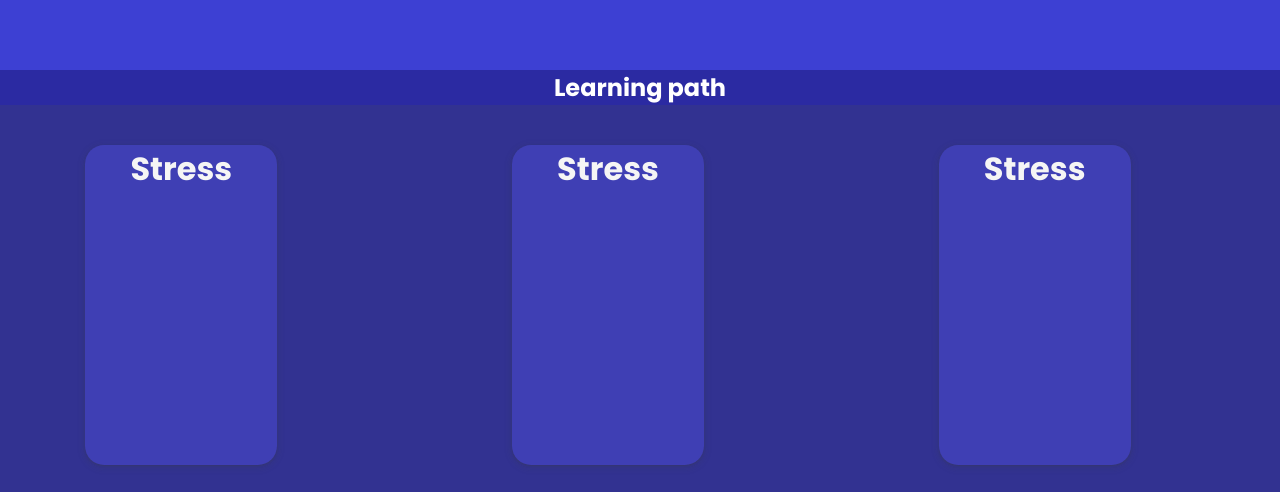
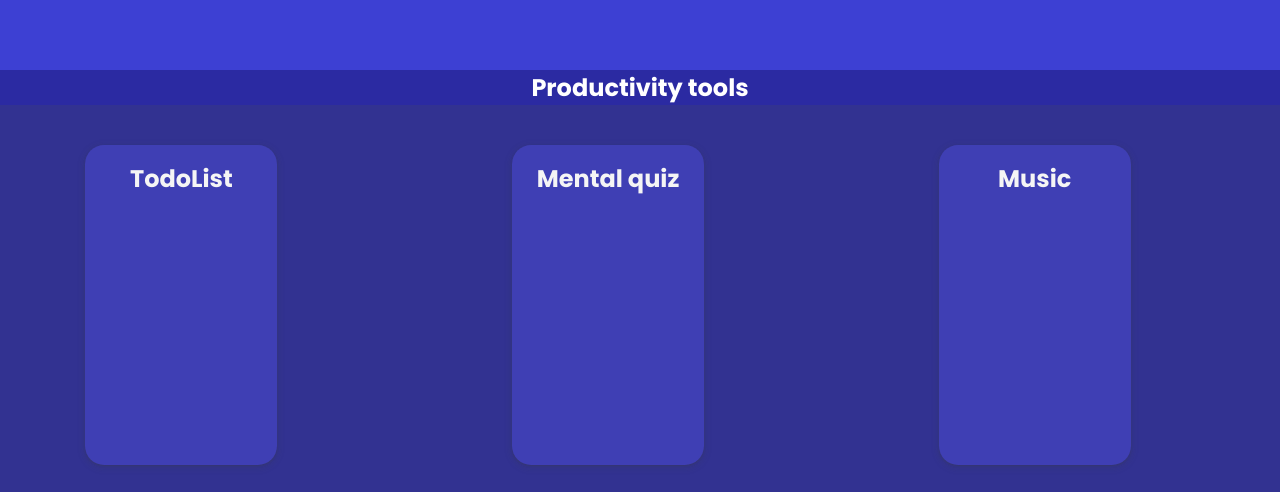
Before and after one commit to debasish-creator/resonate2k21, a React (Create React App) app: page / in a window 1280 px wide. Shown: the part 460-952 px from the top of the page. Built offline with nearby package versions, Linux system fonts and the light colour scheme.

Commit message:
more routes

```diff
--- a/src/components/Cards/Card.js
+++ b/src/components/Cards/Card.js
@@ -1,11 +1,14 @@
 import React from "react";
 import styled from "styled-components";
-const Card = () => {
+import { Link } from "react-router-dom";
+const Card = ({ heading, route }) => {
   return (
     <>
-      <SingleCard>
-        <h1>Stress</h1>
-      </SingleCard>
+      <Link to={route}>
+        <SingleCard>
+          <h1>{heading}</h1>
+        </SingleCard>
+      </Link>
     </>
   );
 };
@@ -26,6 +29,7 @@ const SingleCard = styled.div`
   > h1 {
     color: whitesmoke;
     text-align: center;
+    padding-top: 1rem;
   }
   &:hover {
     box-shadow: rgba(0, 0, 0, 0.3) 0px 19px 38px,
--- a/src/components/Cards/Cards.js
+++ b/src/components/Cards/Cards.js
@@ -5,11 +5,6 @@ const Cards = () => {
   return (
     <>
       <CardsContainer>
-        <Card />
-        <Card />
-        <Card />
-        <Card />
-        <Card />
         <Card />
       </CardsContainer>
     </>
--- a/src/components/WideCards/WideCards.js
+++ b/src/components/WideCards/WideCards.js
@@ -21,7 +21,7 @@ const WidecardContainer = styled.div`
   padding: 5rem 0;
   width: 100vw;
 
-  background-color: #081733;
+  background-color: #17144bff;
   display: flex;
   align-items: center;
   justify-content: center;
--- a/src/pages/Home/Home.js
+++ b/src/pages/Home/Home.js
@@ -2,12 +2,15 @@ import React from "react";
 import styled from "styled-components";
 import CarouselComponent from "../../components/Carousel/carouselComponent";
 import Card from "../../components/Cards/Card";
+import Cards from "../../components/Cards/Cards";
 import Widecards from "../../components/WideCards/WideCards";
 import Widecarddata from "./Widecarddata";
 import { useState } from "react";
 import { display } from "@mui/system";
 import AudioPlayer from "../../components/AudioPlayer/AudioPlayer";
+import data from "./data";
 function Home() {
+  const [data1, setData1] = useState(data);
   const [data2, setData2] = useState(Widecarddata);
   return (
     <div>
@@ -31,11 +34,19 @@ function Home() {
       <CarouselComponent />
 
       <LearningPathContainer>
-        <h2>Learning path</h2>
+        <h2>Productivity tools</h2>
         <CardContainer>
+          {/* <Card />
           <Card />
-          <Card />
-          <Card />
+          <Card /> */}
+          {data1.map((res) => {
+            const { id, heading, route } = res;
+            return (
+              <article key={id}>
+                <Card heading={heading} route={route} />
+              </article>
+            );
+          })}
         </CardContainer>
       </LearningPathContainer>
 
--- /dev/null
+++ b/src/pages/Home/data.js
@@ -0,0 +1,17 @@
+export default [
+  {
+    id: 1,
+    heading: "TodoList",
+    route: "/todo",
+  },
+  {
+    id: 2,
+    heading: "Mental quiz",
+    route: "/quiz",
+  },
+  {
+    id: 3,
+    heading: "Music",
+    route: "/music",
+  },
+];
```
Also changed, not shown: src/App.js (+7 -0 lines).
